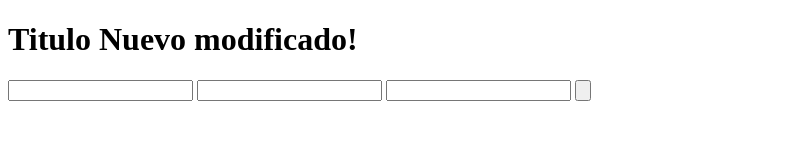
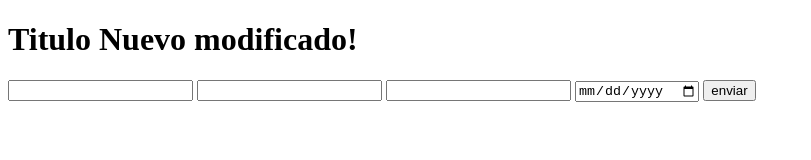
Before and after one commit to MayerlySolano/hello-world-git, a plain HTML site: page index.html in a window 1280 px wide. Shown: the whole page, without its empty margins (0-811 px from the left). Drawn offline with Linux system fonts and the light colour scheme.

Commit message:
se implemento birth

```diff
--- a/index.html
+++ b/index.html
@@ -11,7 +11,8 @@
       <input type="number" name="firstName" id = "firstName">
       <input type="text" name="lastName" id = "lastName">
       <input type="number" name="age" id = "age">
-        <input type="button">
+      <input type="date" name="birthdate" id = "birthdate">
+        <input type="button" value ="enviar">
     </form>
 
 </body>
```
